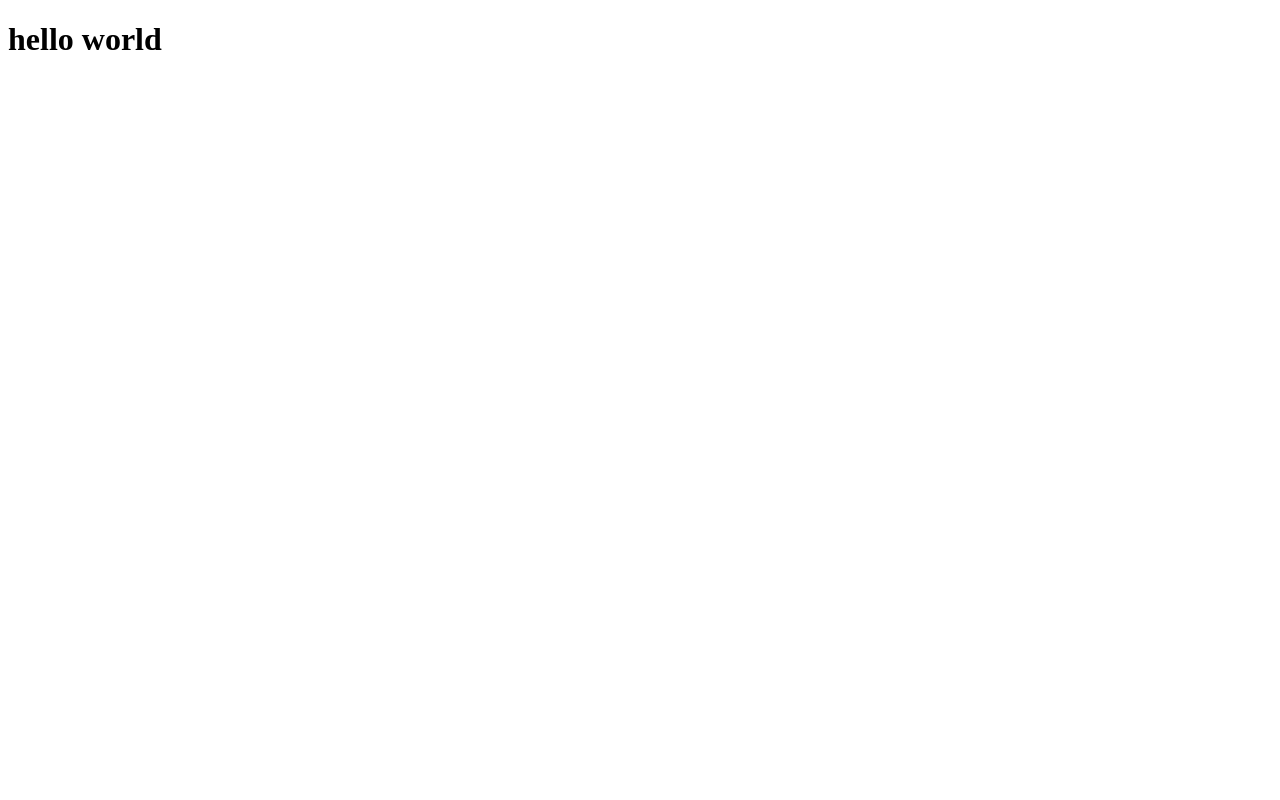
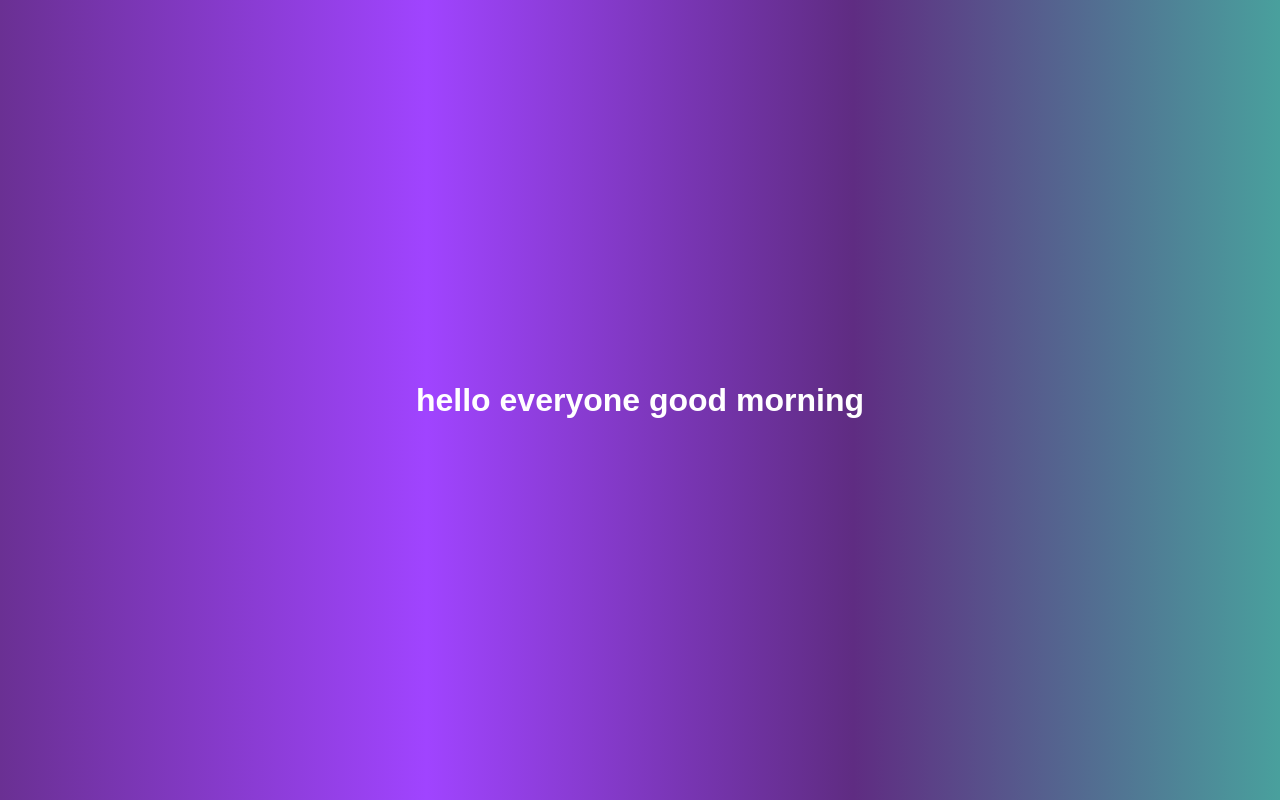
Before and after one commit to saurabhnagare7679-hub/My-repo, a plain HTML site: page index.html in a window 1280 px wide. Drawn offline with Linux system fonts and the light colour scheme.

Commit message:
add design for web

```diff
--- a/index.html
+++ b/index.html
@@ -3,9 +3,10 @@
 <head>
     <meta charset="UTF-8">
     <meta name="viewport" content="width=device-width, initial-scale=1.0">
+   <link rel="stylesheet" href="styles.css">
     <title>Document</title>
 </head>
 <body>
-    <h1>hello world</h1>
+    <h1>hello  everyone good morning</h1>
 </body
 </html>
--- /dev/null
+++ b/styles.css
@@ -0,0 +1,28 @@
+/* styles.css */
+body {
+    /* Set a gradient background from purple to teal */
+    background: linear-gradient(to right, #6a3093, #a044ff, #5f2c82, #49a09d);
+    font-family: Arial, sans-serif;
+    /* Sets a clean, modern font for the body text */
+    color: white;
+    /* Sets the text color to white for better contrast */
+    margin: 0;
+    /* Removes default margin */
+    padding: 0;
+    /* Removes default padding */
+    display: flex;
+    /* Enables flexbox layout */
+    justify-content: center;
+    /* Centers content horizontally */
+    align-items: center;
+    /* Centers content vertically */
+    height: 100vh;
+    /* Makes the body take the full height of the viewport */
+}
+
+h1 {
+    font-size: 2em;
+    /* Sets the size of the header text */
+    text-align: center;
+    /* Centers the header text */
+}
```
